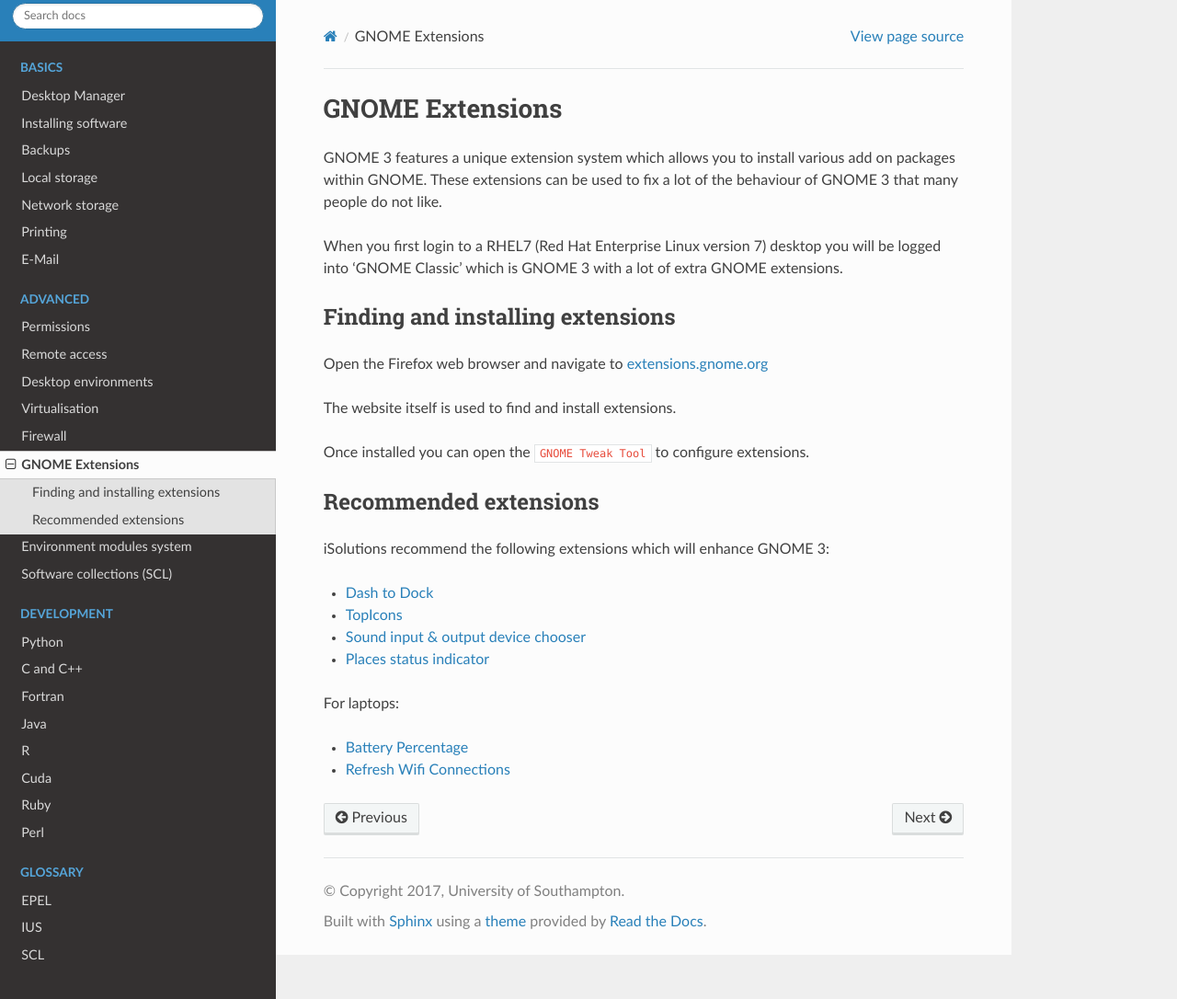
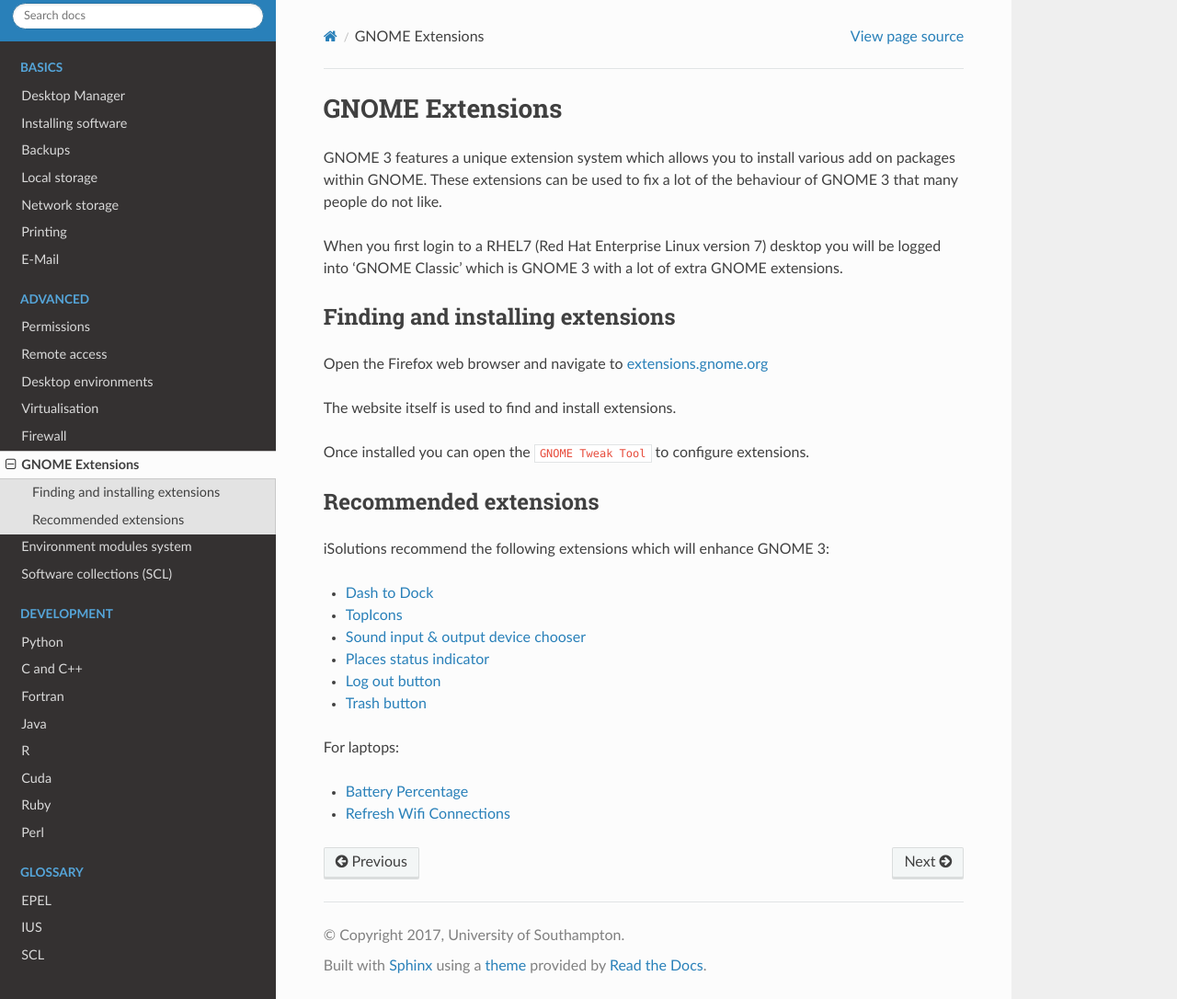
Before and after one commit to southampton/linuxdesktopdocs, a Sphinx documentation site: the page built from docs/gnomeext.rst, in a window 1280 px wide and 1086 px high. Shown: the whole window at 92% size. Built offline with Sphinx 7.4.7 and the Read the Docs theme 2.0.0, drawn with Linux system fonts in a browser that asks for light colours.

Commit message:
added two extensions

```diff
--- a/docs/gnomeext.rst
+++ b/docs/gnomeext.rst
@@ -27,6 +27,8 @@
 * `TopIcons <https://extensions.gnome.org/extension/495/topicons/>`_
 * `Sound input & output device chooser <https://extensions.gnome.org/extension/906/sound-output-device-chooser/>`_
 * `Places status indicator <https://extensions.gnome.org/extension/8/places-status-indicator/>`_
+* `Log out button <https://extensions.gnome.org/extension/1143/logout-button/>`_
+* `Trash button <https://extensions.gnome.org/extension/48/trash/>`_
 
 For laptops:
 
```
